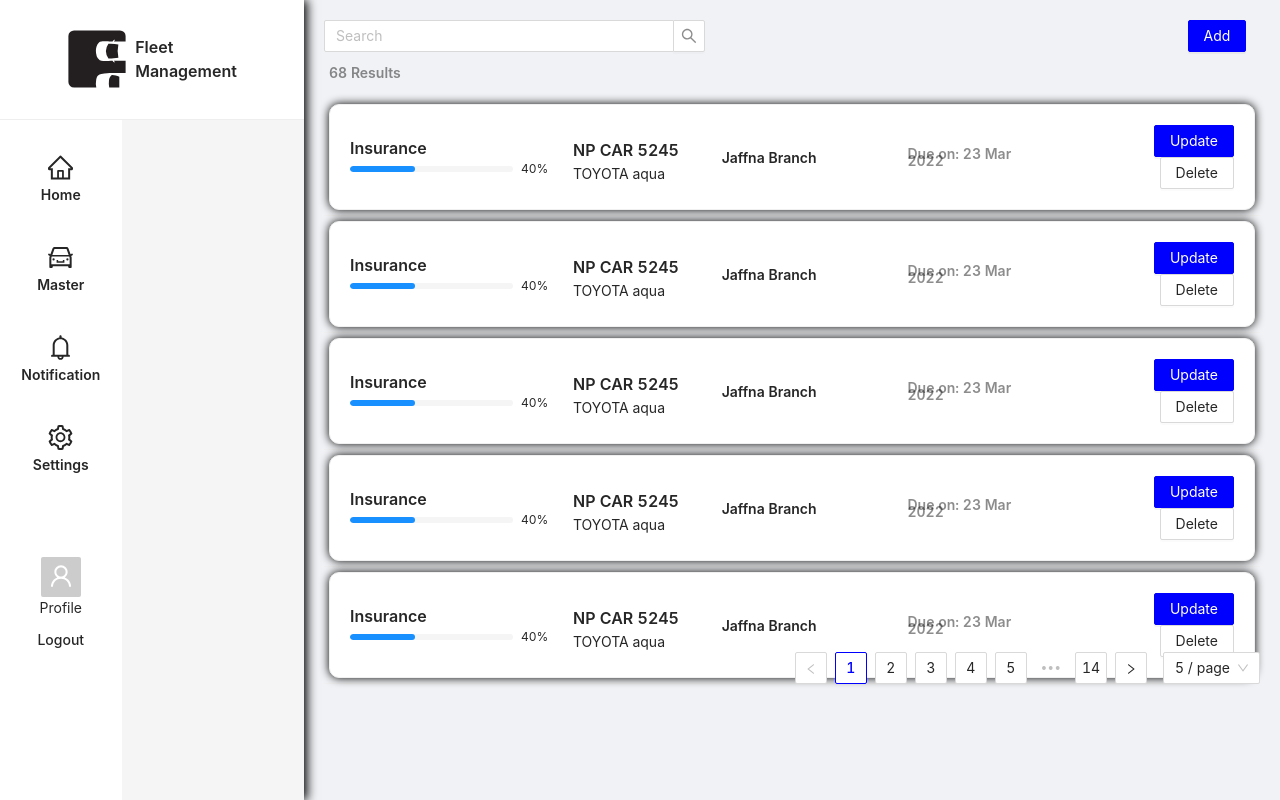
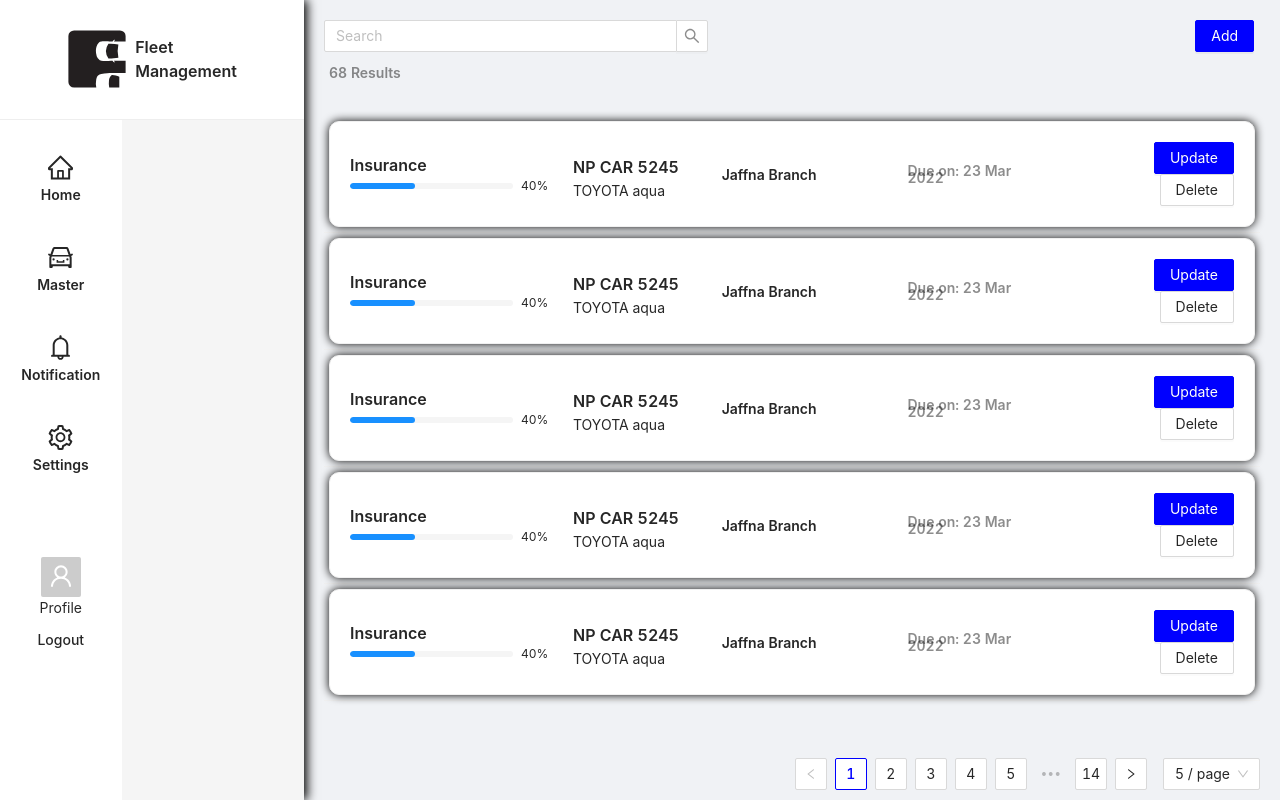
Before and after one commit to Kugan2594/FMS, a React (Create React App) app: page / in a window 1280 px wide. Built offline with nearby package versions, Linux system fonts and the light colour scheme.

Commit message:
Corrections

```diff
--- a/src/components/organisms/MasterHeader/MasterHeader.tsx
+++ b/src/components/organisms/MasterHeader/MasterHeader.tsx
@@ -14,7 +14,7 @@ interface MasterHeaderType {
 function MasterHeader({onSearch,onClickAdd,dataCount}: MasterHeaderType) {
   return (
     <div className="master-header">
-      <Row gutter={8} align="middle" style={{ width: "100%" }}>
+      <Row gutter={8}>
         <Col span={10}>
           <div>
             <Search
--- a/src/components/organisms/MasterHeader/masterHeader.style.less
+++ b/src/components/organisms/MasterHeader/masterHeader.style.less
@@ -1,5 +1,5 @@
 .master-header {
-    margin-bottom: 20px;
+
 }
 
 .master-header-addButton {
--- a/src/layout/CustomLayout.style.less
+++ b/src/layout/CustomLayout.style.less
@@ -4,11 +4,8 @@
   background: rgba(255, 255, 255, 0.2);
 }
 
-.site-layout-sub-header-background {
-  background: #fff;
-}
-
 .site-layout-background {
+  display: flex;
 }
 
 .main-sidebar {
--- a/src/layout/CustomLayout.tsx
+++ b/src/layout/CustomLayout.tsx
@@ -90,7 +90,7 @@ export default function CustomLayout() {
         <Content>
           <div
             className="site-layout-background"
-            style={{ padding: "20px", minHeight: "100vh", maxHeight: "100vh" }}
+            style={{ padding: "20px", minHeight: "100vh", maxHeight: "100vh"}}
           >
             <MasterTemplateWithLargeCard
               data={data}
--- a/src/templates/MasterTemplateWithLargeCard.tsx
+++ b/src/templates/MasterTemplateWithLargeCard.tsx
@@ -50,12 +50,12 @@ function MasterTemplateWithLargeCard({
 }: TemplateType) {
   return (
     <div className="master-template-large-card">
-      <div>
+      <div className="master-template-large-card-header">
         <MasterHeader onSearch={headerOnSearch} onClickAdd={headerOnClickAdd} dataCount={dataCount} />
       </div>
-      <div>
+      <div className="master-template-large-card-content">
         <List
-        style={{minHeight: 530}}
+        style={{ height: "100%"}}
           itemLayout="vertical"
           size="default"
           pagination={{
--- a/src/templates/templates.style.less
+++ b/src/templates/templates.style.less
@@ -1,7 +1,17 @@
 .master-template-large-card {
-    .ant-pagination {
-        position: absolute;
-        bottom: 0%;
-        right: 0%;
-    }
+  width: 100%;
+
+  .ant-pagination {
+    position: absolute;
+    bottom: 0%;
+    right: 0%;
+  }
+
+  .master-template-large-card-header {
+    height: 12%;
+  }
+
+  .master-template-large-card-content {
+    height: 88%;
+  }
 }
```
